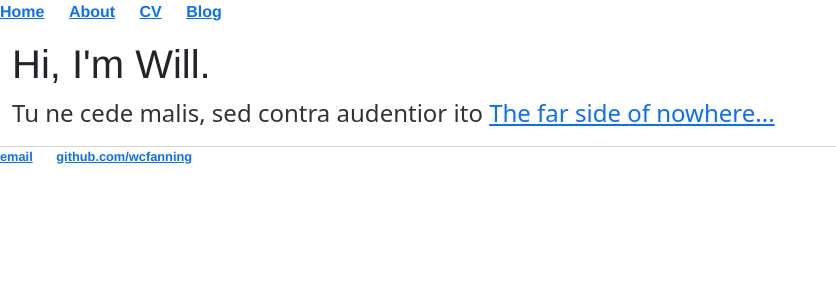
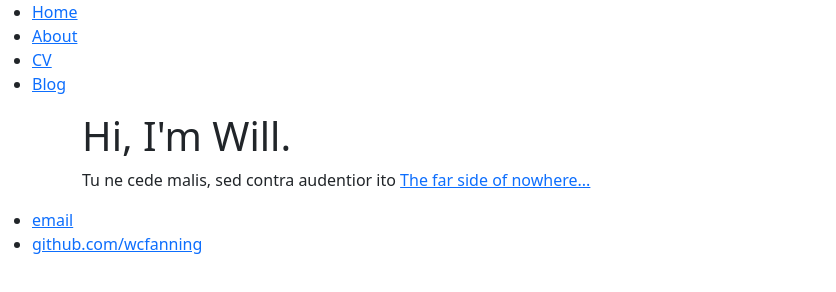
Before and after one commit to wcfanning/wcfanning.github.io, a plain HTML site: page index.html in a window 1280 px wide. Shown: the whole page, without its empty margins (0-836 px from the left). Drawn offline with nearby package versions, Linux system fonts and the light colour scheme.

Commit message:
Update index.html

```diff
--- a/index.html
+++ b/index.html
@@ -4,7 +4,7 @@
 		<meta charset="utf-8">
                 <meta name="viewport" content="width=device-width, initial-scale=1">
 		<title>William Fanning</title>
-		<link rel="stylesheet" type="text/css" href="/css/main.css">
+		<!-- <link rel="stylesheet" type="text/css" href="/css/main.css"> -->
 		<link href="https://cdn.jsdelivr.net/npm/bootstrap@5.2.1/dist/css/bootstrap.min.css" rel="stylesheet" integrity="sha384-iYQeCzEYFbKjA/T2uDLTpkwGzCiq6soy8tYaI1GyVh/UjpbCx/TYkiZhlZB6+fzT" crossorigin="anonymous">
 	</head>
 	<body>
```
